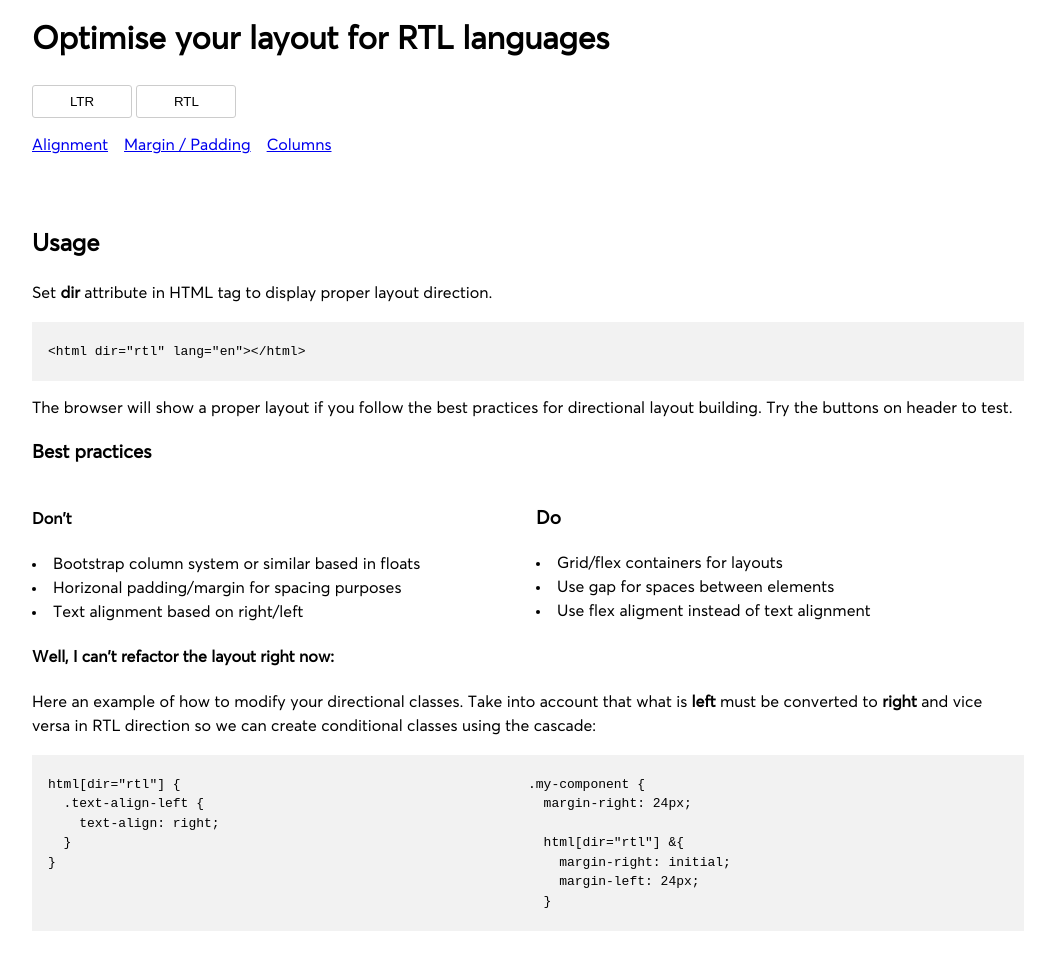
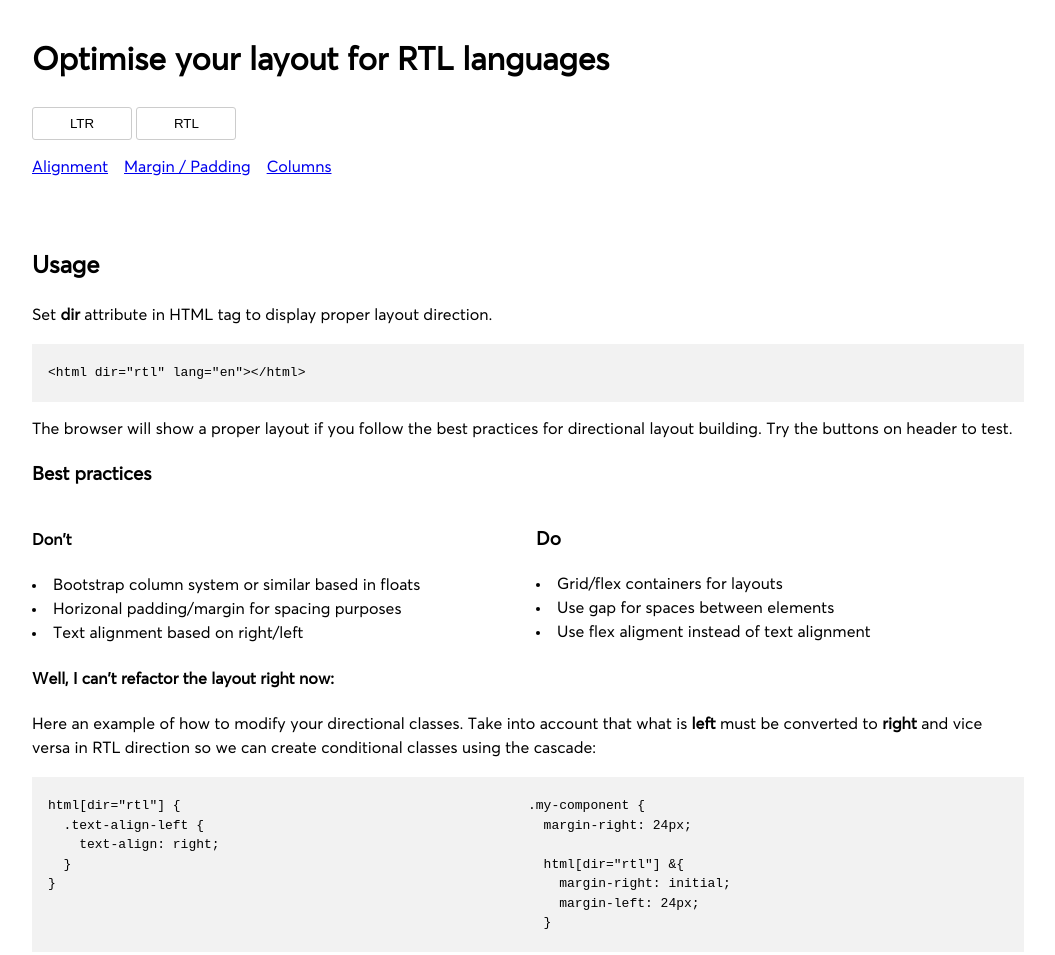
Before and after one commit to nabaroa/rtl-layout, a website: page index.html in a window 1280 px wide. Shown: the top 955 px of the page, without its empty margins (112-1167 px from the left). Drawn offline with Linux system fonts and the light colour scheme.

Commit message:
Remove reset to heading

```diff
--- a/styles.css
+++ b/styles.css
@@ -19,10 +19,6 @@ header {
   top: 0;
   padding: var(--space);
   background: white;
-}
-
-h1 {
-  margin-top: 0;
 }
 
 button {
```
